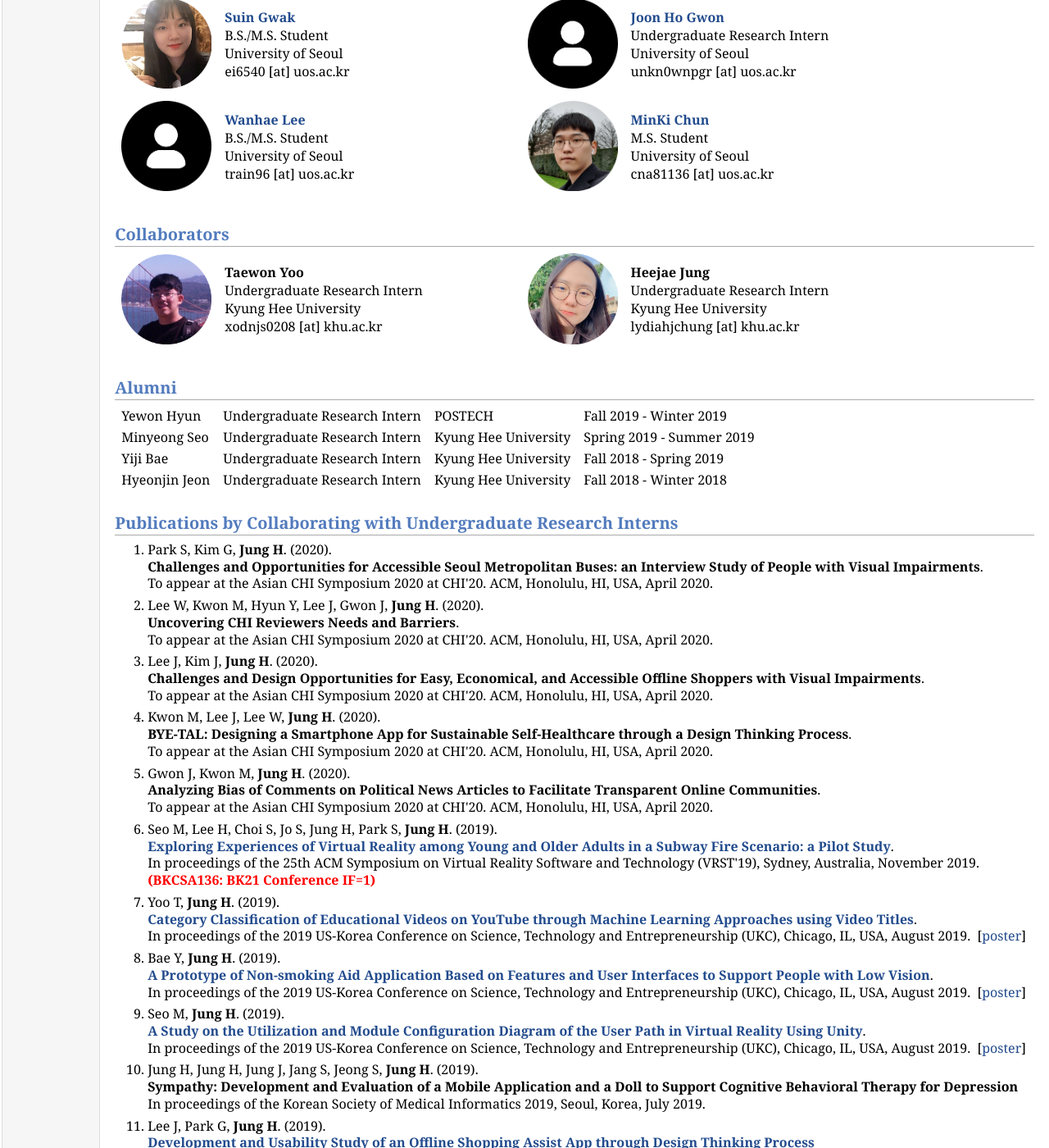
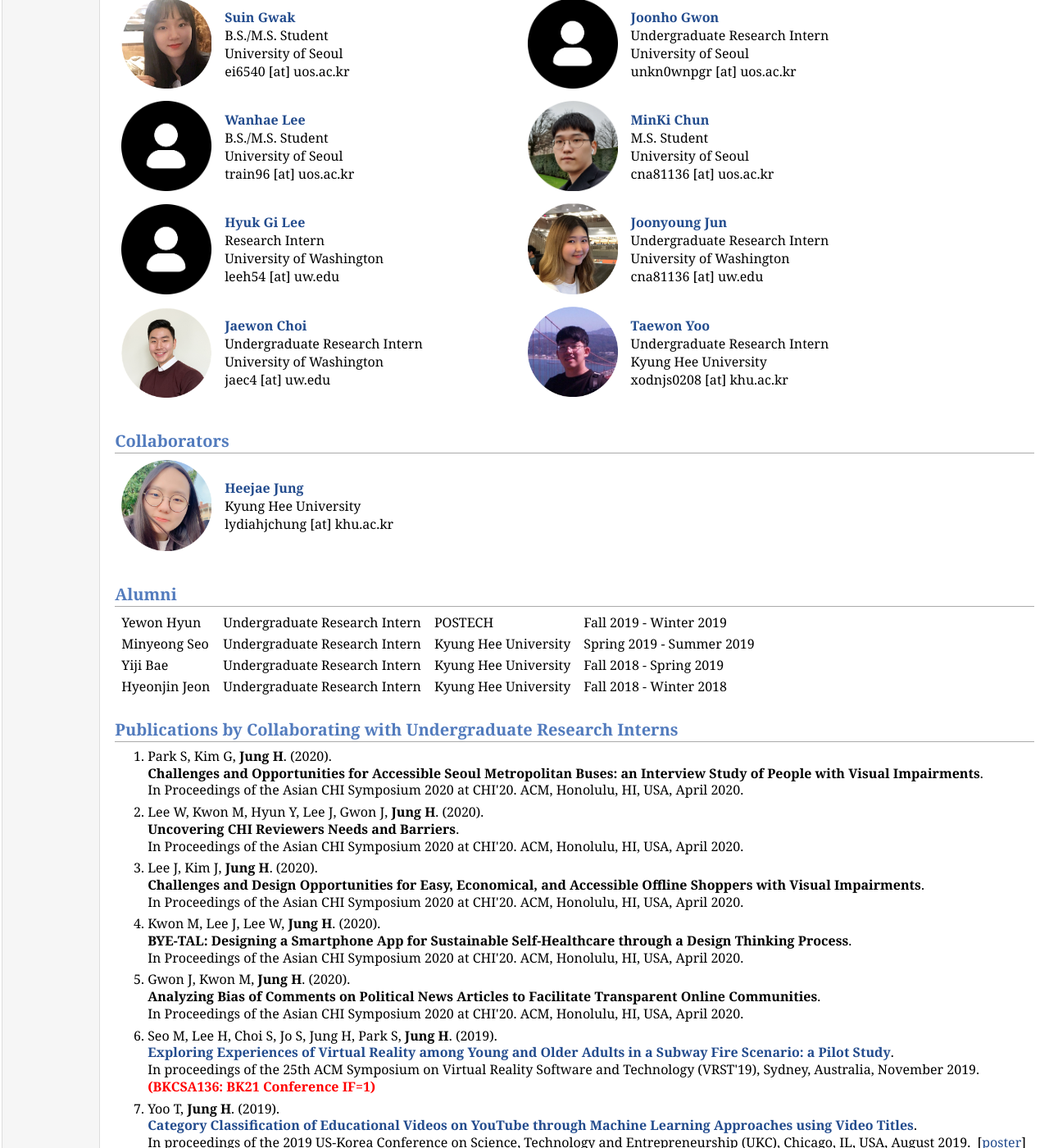
Before and after one commit to hcail/hcail-backup.github.io, a Jekyll site: the page people/people.html, which Jekyll copies as it is, in a window 1280 px wide and 1400 px high, scrolled down 701 px. Shown: the whole window at 82% size. Built offline with Jekyll 4.4.1, drawn with Linux system fonts in a browser that asks for light colours.

Commit message:
people page

```diff
--- a/people/people.html
+++ b/people/people.html
@@ -40,21 +40,21 @@ HCI Korea 2019, Jeju, Korea.
     <td class="c2"><a href="http://hyunggujung.com/"><b>Hyunggu Jung</b></a><br>Supervisor<br>University of Seoul<br>hjung [at] uos.ac.kr</td>
     <td class="c2"> &nbsp;&nbsp;&nbsp;&nbsp;&nbsp;&nbsp;&nbsp;&nbsp;&nbsp;&nbsp;&nbsp;&nbsp;&nbsp;&nbsp;&nbsp;&nbsp;&nbsp;&nbsp;&nbsp;&nbsp;&nbsp;&nbsp;&nbsp;</td>
     <td class="c2"><img src="img/jlee.png" width="110" style="vertical-align: -4px"></td>
-    <td class="c2"> <b>Jihyun Lee</b><br>Undergraduate Research Intern<br>Kyung Hee University<br>2018102130 [at] khu.ac.kr</td>
+    <td class="c2"> <a href="https://sites.google.com/khu.ac.kr/2azy/"><b>Jihyun Lee</b></a><br>Undergraduate Research Intern<br>Kyung Hee University<br>2018102130 [at] khu.ac.kr</td>
   </tr>
   <tr class="r1">
     <td class="c2"> <img src="img/spark.png" width="110" style="vertical-align: -4px"></td>
     <td class="c2"> <b>Subin Park</b><br>Undergraduate Research Intern<br>Kyung Hee University<br>lmhapy25 [at] khu.ac.kr</td>
     <td class="c2"> &nbsp;&nbsp;&nbsp;&nbsp;&nbsp;&nbsp;&nbsp;&nbsp;&nbsp;&nbsp;&nbsp;&nbsp;&nbsp;&nbsp;&nbsp;&nbsp;&nbsp;&nbsp;&nbsp;&nbsp;&nbsp;&nbsp;&nbsp;</td>
     <td class="c2"><img src="img/mkwon.png" width="110" style="vertical-align: -4px"></td>
-    <td class="c2"> <b>Minji Kwon</b><br>Undergraduate Research Intern<br>Kyung Hee University<br>minmin0916 [at] khu.ac.kr</td>
+    <td class="c2"> <a href="https://blog.naver.com/ehdqkdaksen"><b>Minji Kwon</b></a><br>Undergraduate Research Intern<br>Kyung Hee University<br>minmin0916 [at] khu.ac.kr</td>
   </tr>
   <tr class="r1">
     <td class="c2"><img src="img/sgwak.png" width="110" style="vertical-align: -4px"></td>
     <td class="c2"> <a href="https://suintodev.tistory.com/"><b>Suin Gwak</b></a><br>B.S./M.S. Student<br>University of Seoul<br>ei6540 [at] uos.ac.kr</td>
     <td class="c2"> &nbsp;&nbsp;&nbsp;&nbsp;&nbsp;&nbsp;&nbsp;&nbsp;&nbsp;&nbsp;&nbsp;&nbsp;&nbsp;&nbsp;&nbsp;&nbsp;&nbsp;&nbsp;&nbsp;&nbsp;&nbsp;&nbsp;&nbsp;</td>
     <td class="c2" align="left"><img src="img/anony.png" width="110" style="vertical-align: -4px"></td>
-    <td class="c2"> <a href="https://blog.naver.com/kjh3864"><b>Joon Ho Gwon</b></a><br>Undergraduate Research Intern<br>University of Seoul<br>unkn0wnpgr [at] uos.ac.kr</td>
+    <td class="c2"> <a href="https://blog.naver.com/kjh3864"><b>Joonho Gwon</b></a><br>Undergraduate Research Intern<br>University of Seoul<br>unkn0wnpgr [at] uos.ac.kr</td>
   </tr>
   <tr class="r1">
     <td class="c2"> <img src="img/anony.png" width="110" style="vertical-align: -4px"></td>
@@ -63,17 +63,27 @@ HCI Korea 2019, Jeju, Korea.
     <td class="c2" align="left"><img src="img/mchun.png" width="110" style="vertical-align: -4px"></td>
     <td class="c2"> <a href="https://sites.google.com/view/minkichun/"><b>MinKi Chun</b></a><br>M.S. Student<br>University of Seoul<br>cna81136 [at] uos.ac.kr</td>
   </tr>
-
+  <tr class="r1">
+    <td class="c2"> <img src="img/anony.png" width="110" style="vertical-align: -4px"></td>
+    <td class="c2"> <a href="http://www.hyukgi.com/"><b>Hyuk Gi Lee</b></a><br>Research Intern<br>University of Washington<br>leeh54 [at] uw.edu</td>
+    <td class="c2"> &nbsp;&nbsp;&nbsp;&nbsp;&nbsp;&nbsp;&nbsp;&nbsp;&nbsp;&nbsp;&nbsp;&nbsp;&nbsp;&nbsp;&nbsp;&nbsp;&nbsp;&nbsp;&nbsp;&nbsp;&nbsp;&nbsp;&nbsp;</td>
+    <td class="c2" align="left"><img src="img/jjeon.png" width="110" style="vertical-align: -4px"></td>
+    <td class="c2"> <a href="https://www.linkedin.com/in/joonyoung-jun"><b>Joonyoung Jun</b></a><br>Undergraduate Research Intern<br>University of Washington<br>cna81136 [at] uw.edu</td>
+  </tr>
+  <tr class="r1">
+    <td class="c2"> <img src="img/jchoi.png" width="110" style="vertical-align: -4px"></td>
+    <td class="c2"> <a href="https://jaewon.design/"><b>Jaewon Choi</b></a><br>Undergraduate Research Intern<br>University of Washington<br>jaec4 [at] uw.edu</td>
+    <td class="c2"> &nbsp;&nbsp;&nbsp;&nbsp;&nbsp;&nbsp;&nbsp;&nbsp;&nbsp;&nbsp;&nbsp;&nbsp;&nbsp;&nbsp;&nbsp;&nbsp;&nbsp;&nbsp;&nbsp;&nbsp;&nbsp;&nbsp;&nbsp;</td>
+    <td class="c2" align="left"><img src="img/tyoo.png" width="110" style="vertical-align: -4px"></td>
+    <td class="c2"> <a href="http://twy00.github.io/"><b>Taewon Yoo</b></a><br>Undergraduate Research Intern<br>Kyung Hee University<br>xodnjs0208 [at] khu.ac.kr</td>
+  </tr>
 </table>
 
 <h2>Collaborators</h2>
 <table id="TABLENAME">
   <tr class="r1">
-    <td class="c2"> <img src="img/tyoo.png" width="110" style="vertical-align: -4px"></td>
-    <td class="c2"> <b>Taewon Yoo</b><br>Undergraduate Research Intern<br>Kyung Hee University<br>xodnjs0208 [at] khu.ac.kr</td>
-    <td class="c2"> &nbsp;&nbsp;&nbsp;&nbsp;&nbsp;&nbsp;&nbsp;&nbsp;&nbsp;&nbsp;&nbsp;&nbsp;&nbsp;&nbsp;&nbsp;&nbsp;&nbsp;&nbsp;&nbsp;&nbsp;&nbsp;&nbsp;&nbsp;</td>
     <td class="c2"> <img src="img/hjung.png" width="110" style="vertical-align: -4px"></td>
-    <td class="c2"> <b>Heejae Jung</b><br>Undergraduate Research Intern<br>Kyung Hee University<br>lydiahjchung [at] khu.ac.kr</td>
+    <td class="c2"> <a href="https://www.linkedin.com/in/lydiahjchung/"><b>Heejae Jung</b></a><br>Kyung Hee University<br>lydiahjchung [at] khu.ac.kr</td>
   </tr>
 </table>
 
@@ -141,31 +151,31 @@ HCI Korea 2019, Jeju, Korea.
   <li><p>Park S, Kim G, <b>Jung H</b>. (2020).
   <br /><font size=+0.5><b>
   Challenges and Opportunities for Accessible Seoul Metropolitan Buses: an Interview Study of People with Visual Impairments</b></font>.
-  <br />To appear at the Asian CHI Symposium 2020 at CHI'20. ACM, Honolulu, HI, USA, April 2020.
+  <br />In Proceedings of the Asian CHI Symposium 2020 at CHI'20. ACM, Honolulu, HI, USA, April 2020.
   </p>
   </li>
   <li><p>Lee W, Kwon M, Hyun Y, Lee J, Gwon J, <b>Jung H</b>. (2020).
   <br /><font size=+0.5><b>
   Uncovering CHI Reviewers Needs and Barriers</b></font>.
-  <br />To appear at the Asian CHI Symposium 2020 at CHI'20. ACM, Honolulu, HI, USA, April 2020.
+  <br />In Proceedings of the Asian CHI Symposium 2020 at CHI'20. ACM, Honolulu, HI, USA, April 2020.
   </p>
   </li>
   <li><p>Lee J, Kim J, <b>Jung H</b>. (2020).
   <br /><font size=+0.5><b>
   Challenges and Design Opportunities for Easy, Economical, and Accessible Offline Shoppers with Visual Impairments</b></font>.
-  <br />To appear at the Asian CHI Symposium 2020 at CHI'20. ACM, Honolulu, HI, USA, April 2020.
+  <br />In Proceedings of the Asian CHI Symposium 2020 at CHI'20. ACM, Honolulu, HI, USA, April 2020.
   </p>
   </li>
   <li><p>Kwon M, Lee J, Lee W, <b>Jung H</b>. (2020).
   <br /><font size=+0.5><b>
   BYE-TAL: Designing a Smartphone App for Sustainable Self-Healthcare through a Design Thinking Process</b></font>.
-  <br />To appear at the Asian CHI Symposium 2020 at CHI'20. ACM, Honolulu, HI, USA, April 2020.
+  <br />In Proceedings of the Asian CHI Symposium 2020 at CHI'20. ACM, Honolulu, HI, USA, April 2020.
   </p>
   </li>
   <li><p>Gwon J, Kwon M, <b>Jung H</b>. (2020).
   <br /><font size=+0.5><b>
   Analyzing Bias of Comments on Political News Articles to Facilitate Transparent Online Communities</b></font>.
-  <br />To appear at the Asian CHI Symposium 2020 at CHI'20. ACM, Honolulu, HI, USA, April 2020.
+  <br />In Proceedings of the Asian CHI Symposium 2020 at CHI'20. ACM, Honolulu, HI, USA, April 2020.
   </p>
   </li>
   <li><p>Seo M, Lee H, Choi S, Jo S, Jung H, Park S, <b>Jung H</b>. (2019).
```
Also changed, not shown: people/img/jchoi.png (added), people/img/jjeon.png (added), 2 other files.
